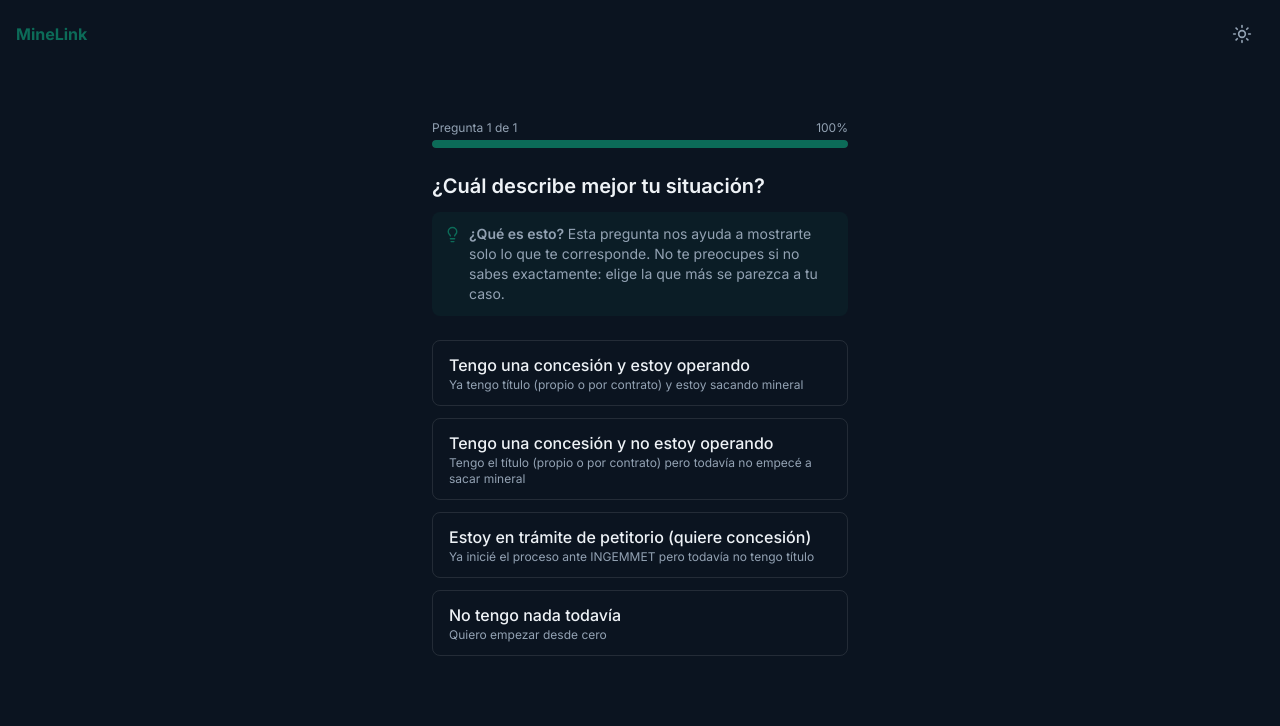
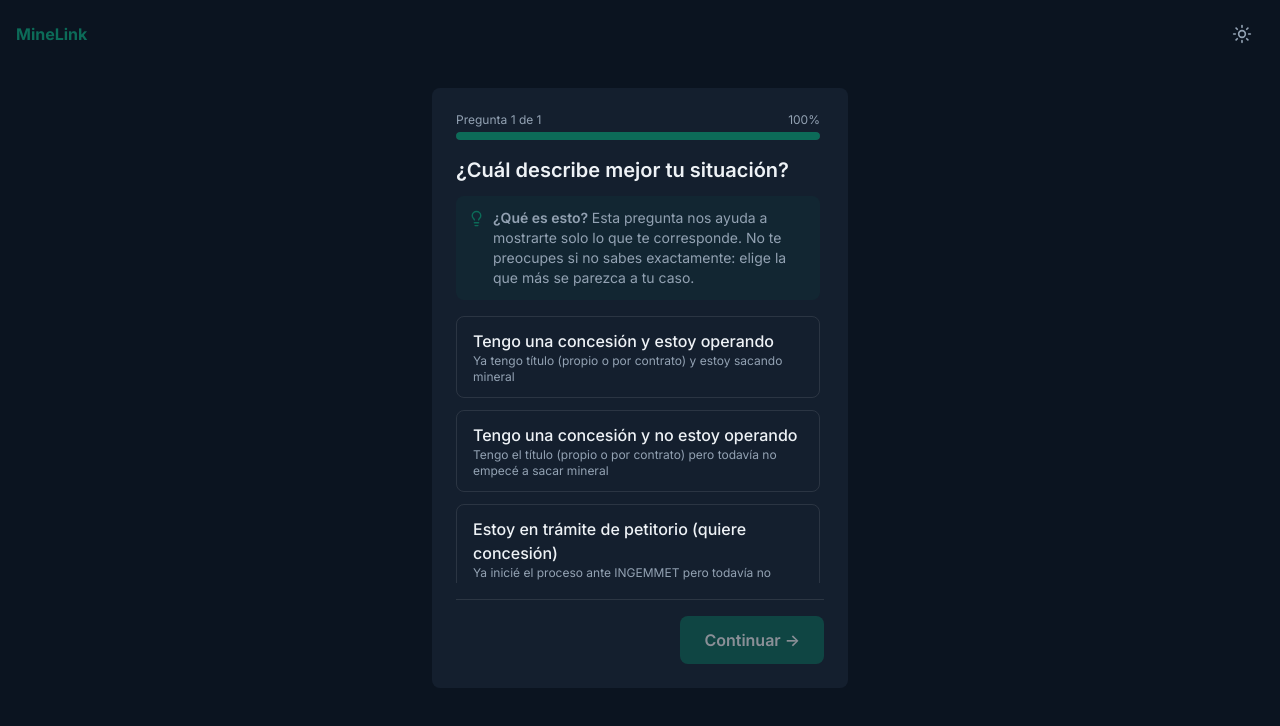
Before and after one commit to esthivencruz46-rgb/MineLINK, a React (Vite) app in the folder minelink-agente/frontend/: page /diagnostico in a window 1280 px wide. Shown: the top 726 px of the page. Built offline with nearby package versions, Linux system fonts and the light colour scheme; no server answers; what @capacitor/core would draw is missing.

Commit message:
Update Cuestionario.tsx

```diff
--- a/minelink-agente/frontend/src/pages/Cuestionario.tsx
+++ b/minelink-agente/frontend/src/pages/Cuestionario.tsx
@@ -1,4 +1,4 @@
-import { useEffect, useRef, useState } from "react";
+import { useEffect, useRef, useState, type ReactNode } from "react";
 import { useLocation, useNavigate } from "react-router-dom";
 import { Check, Lightbulb } from "lucide-react";
 import { ProgressBar } from "../components/ProgressBar";
@@ -106,7 +106,13 @@ export function Cuestionario() {
   const [idActual, setIdActual] = useState<string | null>(() =>
     vuelveDeResultado ? ultimaRespondida(respuestasIniciales) : null
   );
+  // Selección marcada pero NO confirmada — separada de `respuestas` para
+  // que elegir una opción no avance solo: hace falta pulsar "Continuar →"
+  // (igual que el Módulo INV), así el recuadro no salta de tamaño ni de
+  // posición cada vez que tocas algo.
+  const [borrador, setBorrador] = useState("");
   const [mineral, setMineral] = useState<string>("");
+  const [mineralBorrador, setMineralBorrador] = useState<string>("");
   const [enviando, setEnviando] = useState(false);
   const [error, setError] = useState<string | null>(null);
   const inicioRegistrado = useRef(false);
@@ -135,6 +141,17 @@ export function Cuestionario() {
       navigate("/sin-ruta");
     }
   }, [perfil, navigate]);
+
+  // El borrador arranca en lo que ya estaba respondido (modo revisión) o
+  // vacío (pregunta nueva) cada vez que cambia la pregunta que se ve.
+  useEffect(() => {
+    if (actual) setBorrador(respuestas[actual.id] ?? "");
+    // eslint-disable-next-line react-hooks/exhaustive-deps
+  }, [actual?.id]);
+  useEffect(() => {
+    if (faltaMineral) setMineralBorrador(mineral);
+    // eslint-disable-next-line react-hooks/exhaustive-deps
+  }, [faltaMineral]);
 
   // Todo respondido → enviar (una sola vez).
   const listoParaEnviar =
@@ -239,23 +256,37 @@ export function Cuestionario() {
 
   if (!enviando && actual === null && faltaMineral) {
     return (
-      <div className="mx-auto flex min-h-[80vh] max-w-md flex-col justify-center gap-6 px-4">
+      <TarjetaPregunta
+        footer={
+          <div className="flex items-center justify-between gap-3">
             <BotonVolver onClick={volver} />
+            <button
+              disabled={!mineralBorrador}
+              onClick={() => setMineral(mineralBorrador)}
+              className="min-h-[44px] rounded-lg bg-acento px-6 py-3 font-semibold text-white disabled:opacity-50"
+            >
+              Continuar →
+            </button>
+          </div>
+        }
+      >
         <ProgressBar actual={visibles.length + 1} total={visibles.length + 1} />
-        <h2 className="text-xl font-semibold">
+        <h2 className="mt-4 text-xl font-semibold">
           ¿Cuál es el principal mineral de tu operación?
         </h2>
-        <p className="text-sm text-texto-suave dark:text-texto-suave-dark">
+        <p className="mt-2 text-sm text-texto-suave dark:text-texto-suave-dark">
           Sirve para que los inversionistas encuentren tu proyecto por mineral.
         </p>
-        {error && <p className="text-sm text-red-500">{error}</p>}
+        {error && <p className="mt-2 text-sm text-red-500">{error}</p>}
+        <div className="mt-4">
           <OpcionesSeleccionables
             opciones={OPCIONES_MINERAL}
-          valorActual={mineral}
+            valorActual={mineralBorrador}
             disabled={enviando}
-          onSeleccionar={setMineral}
+            onSeleccionar={setMineralBorrador}
           />
         </div>
+      </TarjetaPregunta>
     );
   }
 
@@ -265,13 +296,26 @@ export function Cuestionario() {
 
   if (actual) {
     const indiceActual = visibles.findIndex((p) => p.id === actual.id);
-    const yaRespondida = Boolean(respuestas[actual.id]);
+    const esNumerica = actual.tipo === "numero" || actual.tipo === "anio";
+    const puedeContinuar = borrador.trim().length > 0;
     return (
-      <div className="mx-auto flex min-h-[80vh] max-w-md flex-col justify-center gap-6 px-4">
-        {indiceActual > 0 && <BotonVolver onClick={volver} />}
+      <TarjetaPregunta
+        footer={
+          <div className="flex items-center justify-between gap-3">
+            <BotonVolver onClick={indiceActual > 0 ? volver : undefined} />
+            <button
+              disabled={!puedeContinuar}
+              onClick={() => responder(borrador)}
+              className="min-h-[44px] rounded-lg bg-acento px-6 py-3 font-semibold text-white disabled:opacity-50"
+            >
+              Continuar →
+            </button>
+          </div>
+        }
+      >
         <ProgressBar actual={indiceActual + 1} total={visibles.length} />
 
-        <div className="flex flex-col gap-3">
+        <div className="mt-4 flex flex-col gap-3">
           {perfil && perfil !== "sin_ruta" && actual.id !== "M0_1" && (
             <p className="text-xs text-texto-suave dark:text-texto-suave-dark">
               {NOMBRE_PERFIL[perfil] ?? perfil}
@@ -289,33 +333,30 @@ export function Cuestionario() {
           )}
         </div>
 
-        {error && <p className="text-sm text-red-500">{error}</p>}
+        {error && <p className="mt-2 text-sm text-red-500">{error}</p>}
 
-        {actual.tipo === "numero" || actual.tipo === "anio" ? (
-          <NumeroInput
+        <div className="mt-4">
+          {esNumerica ? (
+            <input
               key={actual.id}
-            pregunta={actual}
-            valorActual={respuestas[actual.id] ?? ""}
-            onResponder={responder}
+              className="min-h-[44px] w-full rounded-lg border border-black/10 bg-transparent px-3 dark:border-white/10"
+              type="number"
+              placeholder={actual.placeholder}
+              min={actual.min}
+              max={actual.max}
+              value={borrador}
+              onChange={(e) => setBorrador(e.target.value)}
             />
           ) : (
             <OpcionesSeleccionables
               opciones={actual.opciones ?? []}
-            valorActual={respuestas[actual.id]}
+              valorActual={borrador}
               disabled={enviando}
-            onSeleccionar={responder}
+              onSeleccionar={setBorrador}
             />
           )}
-
-        {yaRespondida && actual.tipo !== "numero" && actual.tipo !== "anio" && (
-          <button
-            onClick={() => avanzarDesde(actual.id, respuestas)}
-            className="min-h-[44px] rounded-lg bg-acento px-6 py-3 font-semibold text-white"
-          >
-            Continuar →
-          </button>
-        )}
         </div>
+      </TarjetaPregunta>
     );
   }
 
@@ -354,11 +395,31 @@ export function Cuestionario() {
 // Sub-componentes
 // -------------------------------------------------------------------
 
-function BotonVolver({ onClick }: { onClick: () => void }) {
+/** Recuadro de tamaño FIJO (no crece ni encoge entre preguntas, evita el
+ *  salto que molestaba al ir hacia atrás/adelante): el contenido de cada
+ *  pregunta se desplaza dentro de un área con scroll propio y el pie con
+ *  Volver/Continuar queda siempre en la misma posición — mismo patrón que
+ *  el Módulo INV (CuestionarioInversionInline.tsx), sin fondo de modal
+ *  porque aquí es la página completa, no un recuadro sobre otra pantalla. */
+function TarjetaPregunta({ children, footer }: { children: ReactNode; footer: ReactNode }) {
+  return (
+    <div className="mx-auto flex min-h-[80vh] max-w-md flex-col items-center justify-center px-4">
+      <div className="flex h-[600px] max-h-[85vh] w-full flex-col rounded-lg bg-tarjeta p-6 dark:bg-tarjeta-dark">
+        <div className="flex-1 overflow-y-auto pr-1">{children}</div>
+        <div className="mt-4 shrink-0 border-t border-black/10 pt-4 dark:border-white/10">
+          {footer}
+        </div>
+      </div>
+    </div>
+  );
+}
+
+function BotonVolver({ onClick }: { onClick?: () => void }) {
+  if (!onClick) return <span />;
   return (
     <button
       onClick={onClick}
-      className="self-start text-sm text-texto-suave underline dark:text-texto-suave-dark"
+      className="min-h-[44px] rounded-lg border border-black/10 px-4 text-sm font-semibold dark:border-white/10"
     >
       ← Volver
     </button>
@@ -416,36 +477,3 @@ function OpcionesSeleccionables({
     </div>
   );
 }
-
-function NumeroInput({
-  pregunta,
-  valorActual,
-  onResponder,
-}: {
-  pregunta: PreguntaCatalogo;
-  valorActual: string;
-  onResponder: (valor: string) => void;
-}) {
-  const [valor, setValor] = useState(valorActual);
-
-  return (
-    <div className="flex flex-col gap-3">
-      <input
-        className="min-h-[44px] w-full rounded-lg border border-black/10 bg-transparent px-3 dark:border-white/10"
-        type="number"
-        placeholder={pregunta.placeholder}
-        min={pregunta.min}
-        max={pregunta.max}
-        value={valor}
-        onChange={(e) => setValor(e.target.value)}
-      />
-      <button
-        disabled={!valor.trim()}
-        onClick={() => onResponder(valor.trim())}
-        className="min-h-[44px] rounded-lg bg-acento px-6 py-3 font-semibold text-white disabled:opacity-50"
-      >
-        Continuar
-      </button>
-    </div>
-  );
-}
```
Lines whose indentation alone changed are shown as unchanged.
